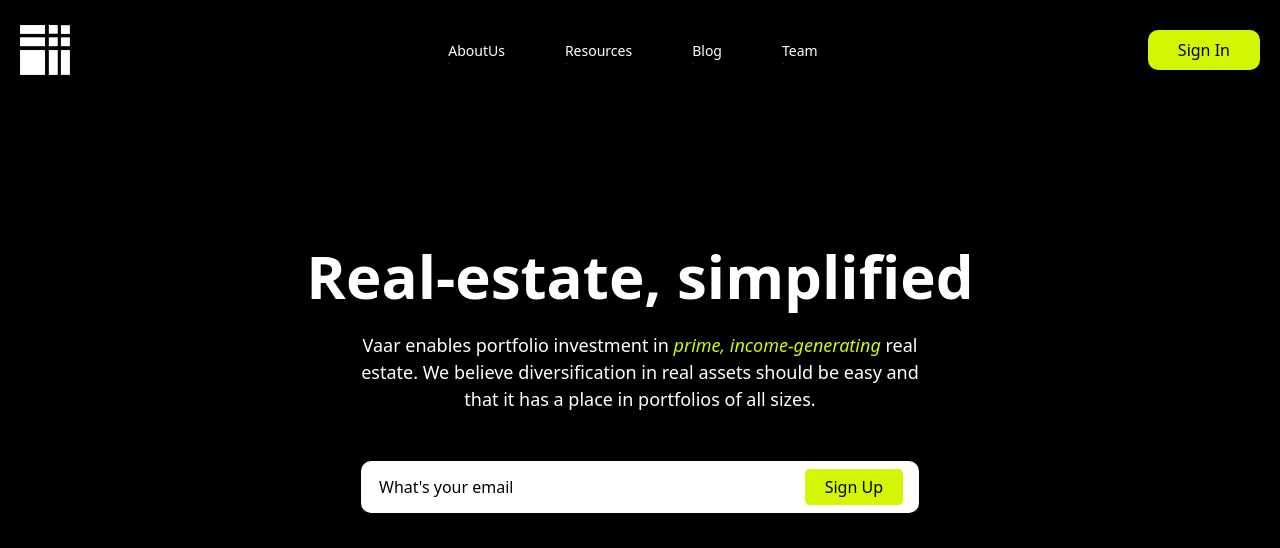
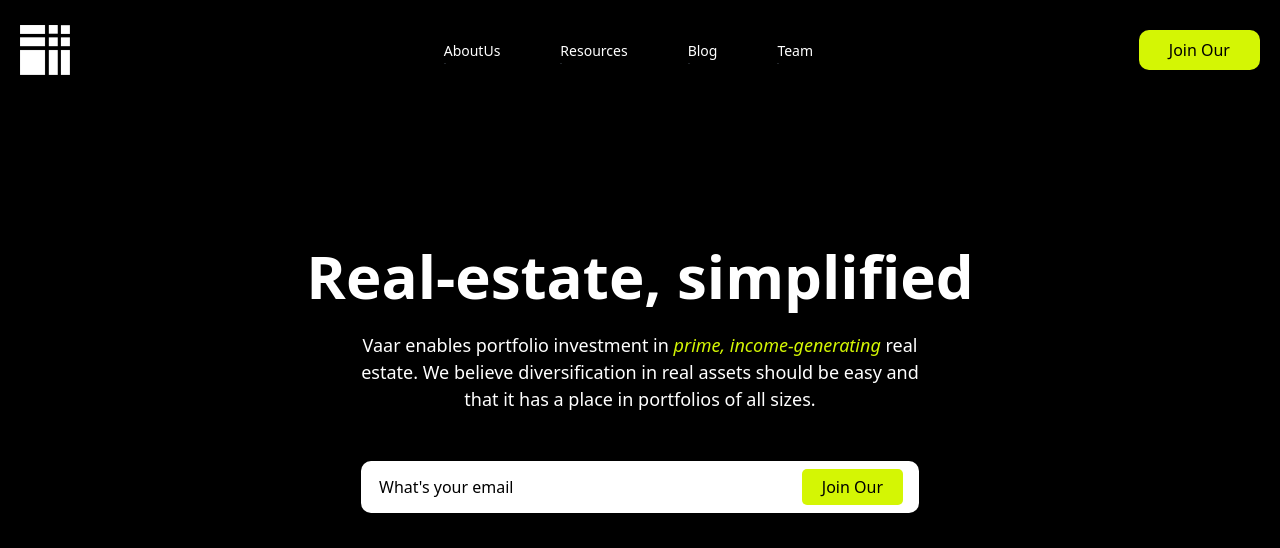
Before and after one commit to webtesting22/vaar, a React (Vite) app: page / in a window 1280 px wide. Shown: the top 548 px of the page. Built offline with nearby package versions, Linux system fonts and the light colour scheme.

Commit message:
sign up button edit

```diff
--- a/src/Components/Home/Home.jsx
+++ b/src/Components/Home/Home.jsx
@@ -32,11 +32,11 @@ function Home() {
                             <p data-aos="fade-up">Vaar enables portfolio investment in <span><i>prime, income-generating</i></span> real estate. We believe diversification in real assets should be easy and that it has a place in portfolios of all sizes.</p>
                             <div className='email-collect'>
                                 <input type="text" placeholder="What's your email" />
-                                <button className='input-btn'><Link to="/ContactUs" style={{ color: "black" }}>Sign&nbsp;Up</Link></button>
+                                <button className='input-btn'><Link to="/ContactUs" style={{ color: "black" }}>Join&nbsp;Our</Link></button>
                             </div>
                             <div className='mobile-view-home' data-aos="fade-up"
                                 data-aos-anchor-placement="bottom-center">
-                                <button><Link to="/ContactUs" style={{ color: "black" }}>Sign&nbsp;Up</Link></button>
+                                <button><Link to="/ContactUs" style={{ color: "black" }}>Join&nbsp;Our</Link></button>
                             </div>
                         </div>
 
--- a/src/Components/Navigation/Navigation.jsx
+++ b/src/Components/Navigation/Navigation.jsx
@@ -104,7 +104,7 @@ function Navigation() {
                     </Offcanvas>
                 </div>
                 <div className='sign-in-container'>
-                    <button className='sign-in-btn'><Link to="/ContactUs" style={{ color: "black" }}>Sign In</Link></button>
+                    <button className='sign-in-btn'><Link to="/ContactUs" style={{ color: "black" }}>Join Our</Link></button>
                 </div>
             </nav>
         </>
```
